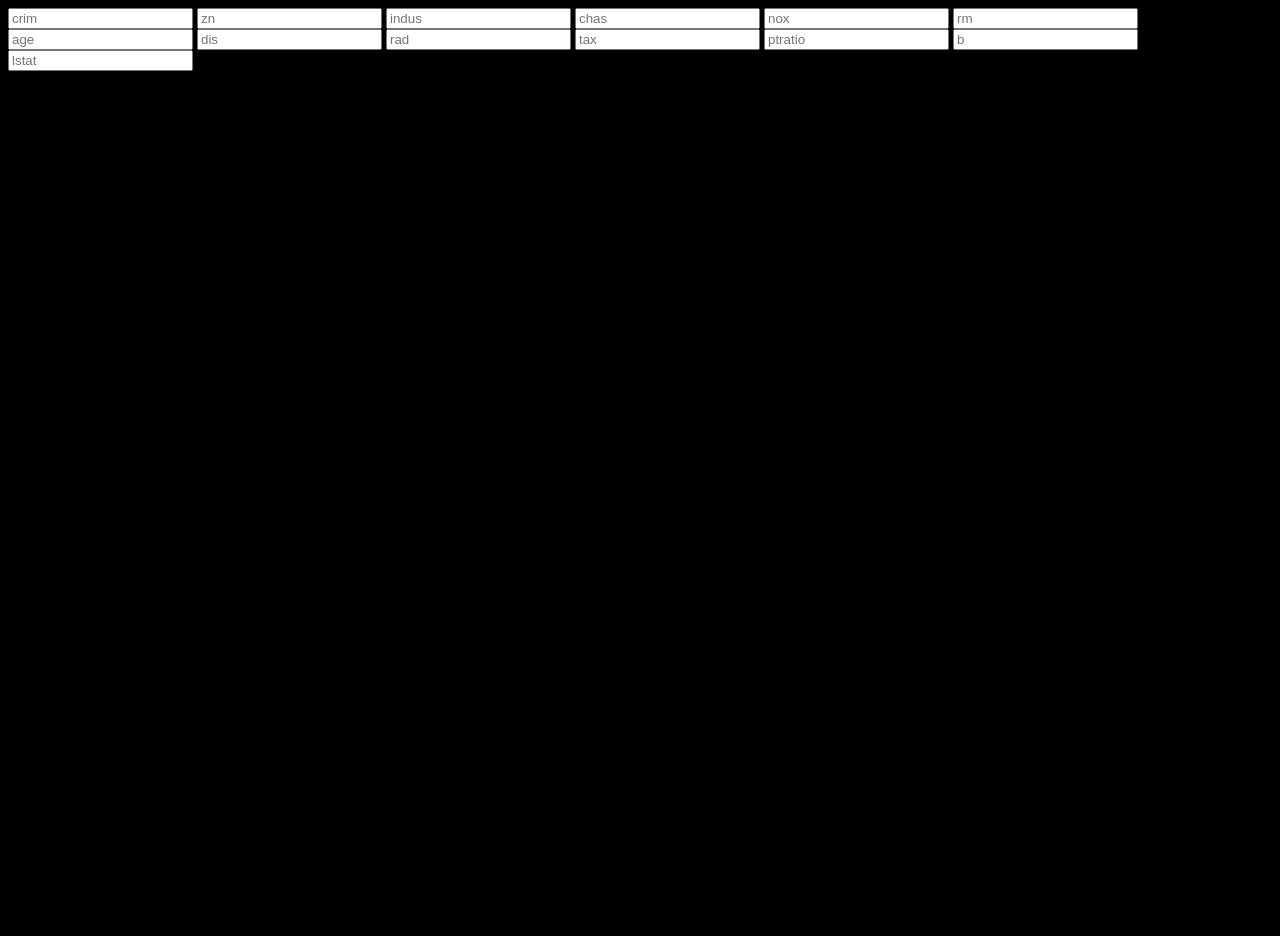
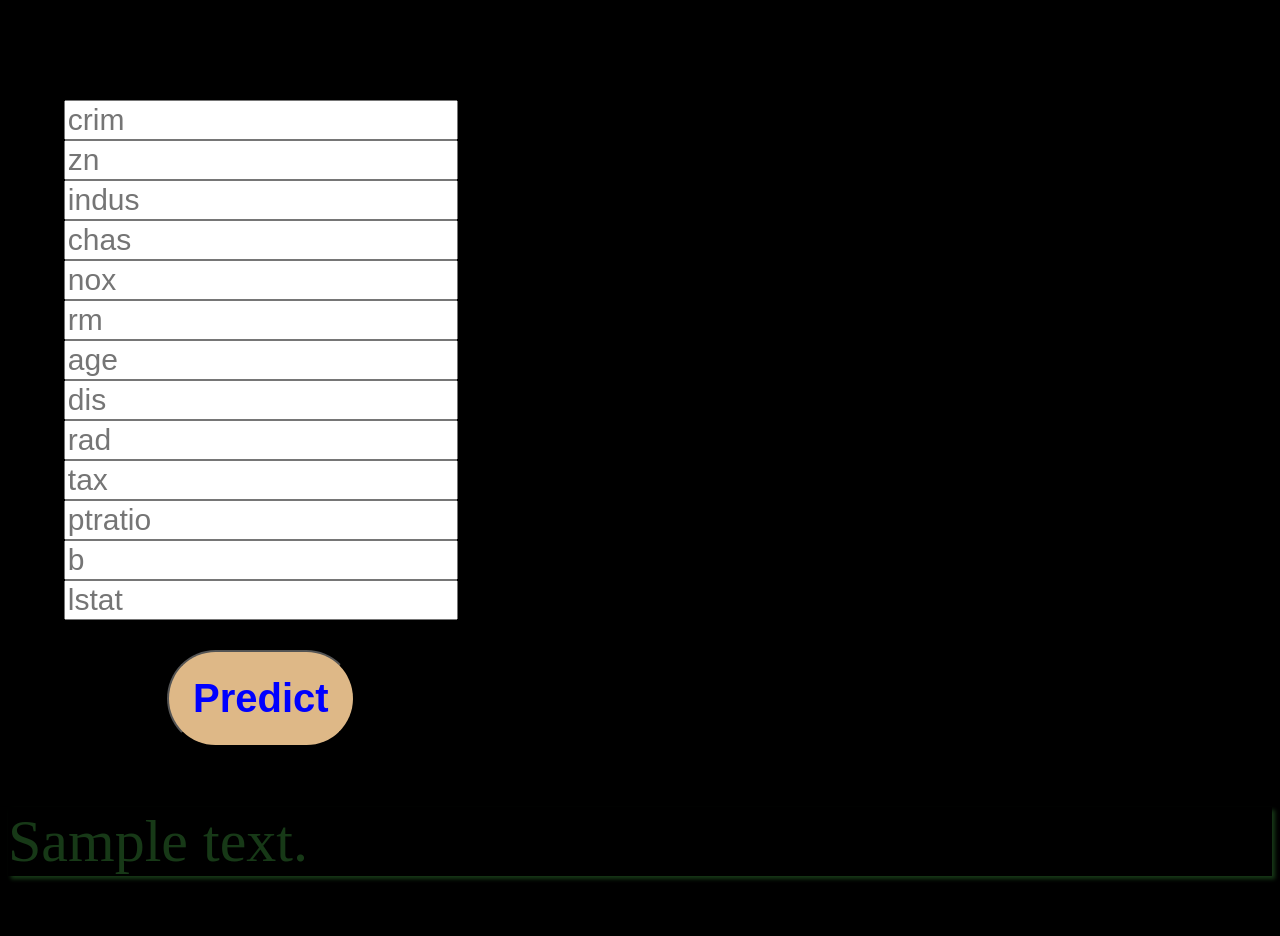
Before and after one commit to ravibalebilalu/project_may, a Flask app: template templates/home.html in a window 1280 px wide. Before the commit the page ends 71 px from the top, so only its background shows below. Run offline with Flask 3, Linux system fonts and the light colour scheme; the template is opened without the code that fills it: most values are stand-ins (such as "Sample title", 1, 10 or a date in 2020); parts of the project's set-up code (start-up, migrations or seed data) failed here and were passed over.

Commit message:
add web interface

```diff
--- a/app.py
+++ b/app.py
@@ -25,12 +25,12 @@ def predict_api():
 
 
 @app.route("/predict",methods=["POST"])
-def predic():
+def predict():
     data = [float(x) for x in  request.form.values()]
     final_input = scaler.transform(np.array(data).reshape(1,-1))
     output = model.predict(final_input)[0]
 
-    return render_template("home.html",prediction_text = f"The predicted house price is : {output}")
+    return render_template("home.html",prediction_text = f"The predicted house price is : {round(output,2)}")
 
 if __name__ == "__main__":
     app.run(debug=True)
--- a/templates/home.html
+++ b/templates/home.html
@@ -1,37 +1,115 @@
 <!DOCTYPE html>
 <html lang="en">
-<head>
-    <meta charset="UTF-8">
-    <meta name="viewport" content="width=device-width, initial-scale=1.0">
-    <title>Document</title>
-</head>
-<body style="background-color:black;color:white;">
+    <head>
+        <meta charset="UTF-8" />
+        <meta name="viewport" content="width=device-width, initial-scale=1.0" />
+        <title>Document</title>
+        <style>
+            input {
+                font-size: 30px;
+            }
+            button{
+                color: blue;
+                padding: 24px;
+                background-color: burlywood;
+                 font-size: 40px;
+                 margin-top: 30px;
+                 border-radius: 60px;
+                 font-weight: bold;
+                 transition: background-color .4s,color .4s;
+            }
+            button:hover{
+                background-color: rgb(74, 62, 46);
+                color: green;
+            }
+            p{
+                font-size: 60px;
+                color: rgb(23, 57, 23);
+                box-shadow: 3px 3px 4px;
+            }
+        </style>
+    </head>
 
+    <body style="background-color: black; color: white">
+        <form
+            action="{{ url_for('predict')}}"
+            method="post"
+            style="
+                display: flex;
+                flex-direction: column;
+                width: 40%;
+                justify-content: center;
+                align-items: center;
+                margin-top: 100px;
+            "
+        >
+            <input
+                type="text"
+                name="crim"
+                placeholder="crim"
+                required="required"
+            />
+            <input type="text" name="zn" placeholder="zn" required="required" />
+            <input
+                type="text"
+                name="indus"
+                placeholder="indus"
+                required="required"
+            />
+            <input
+                type="text"
+                name="chas"
+                placeholder="chas"
+                required="required"
+            />
+            <input
+                type="text"
+                name="nox"
+                placeholder="nox"
+                required="required"
+            />
+            <input type="text" name="rm" placeholder="rm" required="required" />
+            <input
+                type="text"
+                name="age"
+                placeholder="age"
+                required="required"
+            />
+            <input
+                type="text"
+                name="dis"
+                placeholder="dis"
+                required="required"
+            />
+            <input
+                type="text"
+                name="rad"
+                placeholder="rad"
+                required="required"
+            />
+            <input
+                type="text"
+                name="tax"
+                placeholder="tax"
+                required="required"
+            />
+            <input
+                type="text"
+                name="ptratio"
+                placeholder="ptratio"
+                required="required"
+            />
+            <input type="text" name="b" placeholder="b" required="required" />
+            <input
+                type="text"
+                name="lstat"
+                placeholder="lstat"
+                required="required"
+            />
 
+            <button type="submit">Predict</button>
+        </form>
+        <p>{{prediction_text}}</p>
 
-
-<form action="{{ url_for('predict')}}" method="post">
-
-    <input type="text" name="crim" placeholder="crim" required="required">
-    <input type="text" name="zn" placeholder="zn" required="required">
-    <input type="text" name="indus" placeholder="indus" required="required">
-    <input type="text" name="chas" placeholder="chas" required="required">
-    <input type="text" name="nox" placeholder="nox" required="required">
-    <input type="text" name="rm" placeholder="rm" required="required">
-    <input type="text" name="age" placeholder="age" required="required">
-    <input type="text" name="dis" placeholder="dis" required="required">
-    <input type="text" name="rad" placeholder="rad" required="required">
-    <input type="text" name="tax" placeholder="tax" required="required">
-    <input type="text" name="ptratio" placeholder="ptratio" required="required">
-    <input type="text" name="b" placeholder="b" required="required">
-    <input type="text" name="lstat" placeholder="lstat" required="required">
-
-
-
-</form>
-
-
-
-
-</body>
+    </body>
 </html>
```
Also changed, not shown: README.md.
